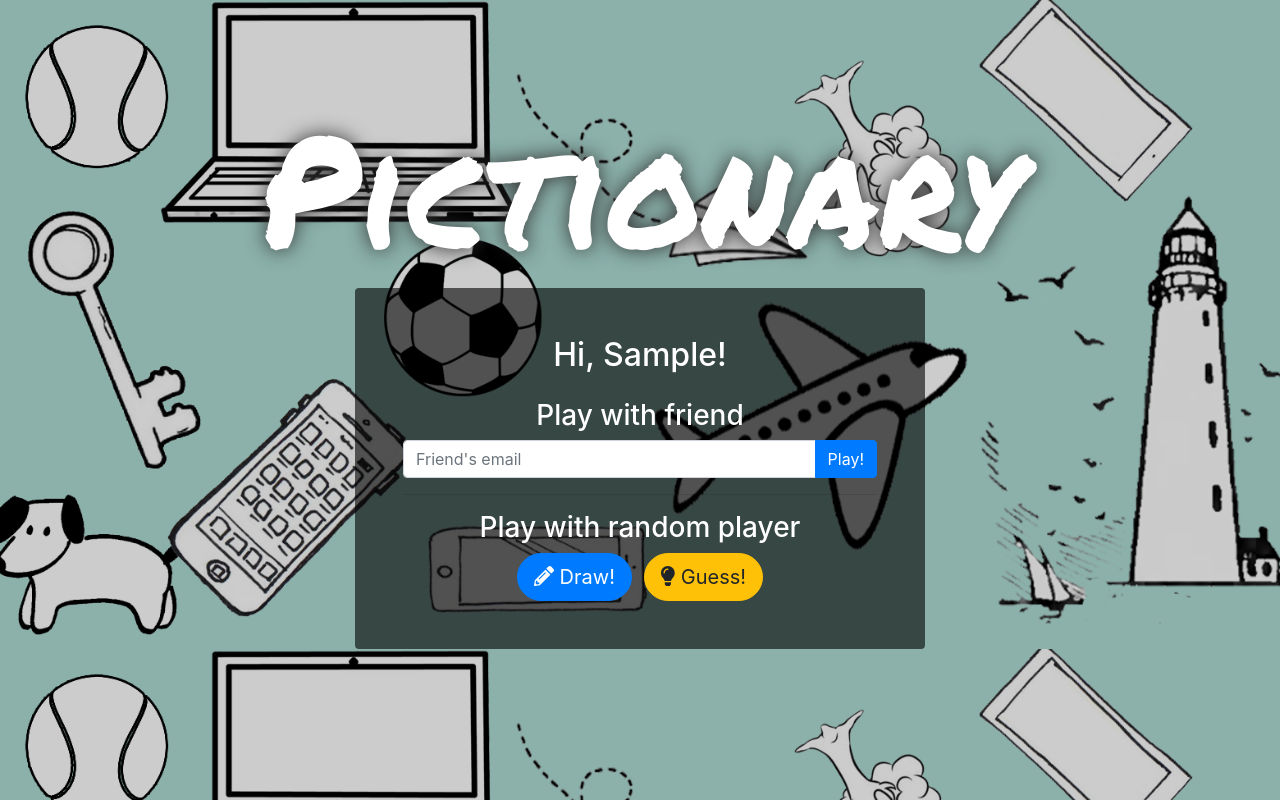
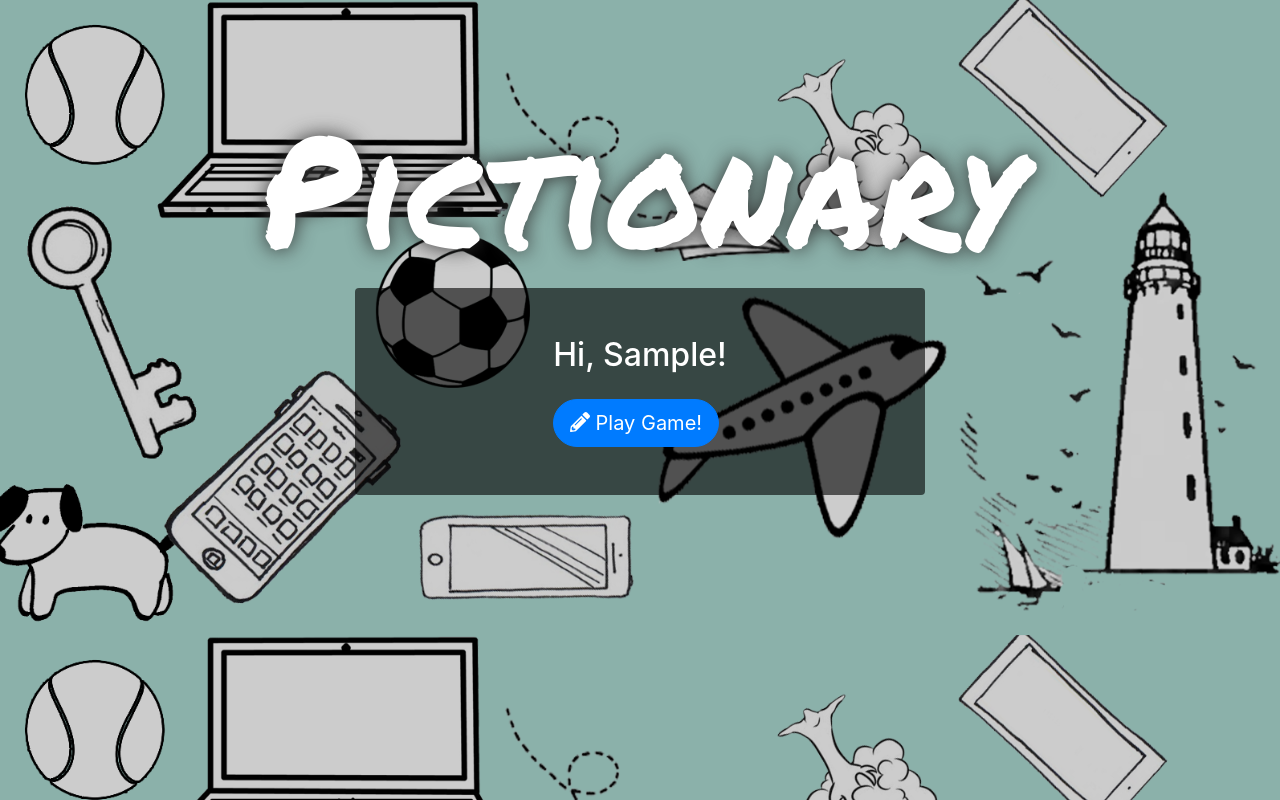
Before and after one commit to LaudateCorpus1/pictionary-3, a Django app: page / in a window 1280 px wide. Run offline with Django 3.2, Linux system fonts and the light colour scheme; the visitor is signed in with stand-in values (Sample User, id 1); some libraries are stand-ins or nearby versions.

Commit message:
Add random play with top 10 least frequent words
- Replace draw, guess with random play
- Add model for words
- Add initial acceptance cards
- Close the game when timer ends

```diff
--- a/pictionary/web/admin.py
+++ b/pictionary/web/admin.py
@@ -1,7 +1,8 @@
 from django.contrib import admin
 
-from .models import Game, Sketch, Path
+from .models import Game, Sketch, Path, Word
 
 admin.site.register(Game)
 admin.site.register(Sketch)
 admin.site.register(Path)
+admin.site.register(Word)
--- a/pictionary/web/static/js/app.js
+++ b/pictionary/web/static/js/app.js
@@ -1,4 +1,4 @@
-var timer2 = "3:01";
+var timer2 = "300:01";
 
 $(function() {
     $('#drawing-board').height($('#drawing-board').parent().height())
@@ -10,7 +10,11 @@
         var seconds = parseInt(timer[1], 10);
         --seconds;
         minutes = (seconds < 0) ? --minutes : minutes;
-        if (minutes < 0) clearInterval(interval);
+        if (minutes < 0) {
+            clearInterval(interval);
+            $('.timeup-card').toggleClass('show');
+            finishGame();
+        };
         seconds = (seconds < 0) ? 59 : seconds;
         seconds = (seconds < 10) ? '0' + seconds : seconds;
         //minutes = (minutes < 10) ?  minutes : minutes;
--- a/pictionary/web/static/styles/app.css
+++ b/pictionary/web/static/styles/app.css
@@ -116,7 +116,7 @@
     top: -101vh;
 }
 
-.finish-card {
+.finish-card, .timeup-card {
     position: fixed;
     width: 100vw;
     height: 100vh;
@@ -126,11 +126,11 @@
     transition: ease-in-out 0.5s;
 }
 
-.finish-card .container {
+.finish-card .container, .timeup-card .container {
     margin-top: 20vh;
 }
 
-.finish-card.show {
+.finish-card.show, .timeup-card.show {
     top: 0;
 }
 
--- a/pictionary/web/templates/web/base.html
+++ b/pictionary/web/templates/web/base.html
@@ -22,7 +22,7 @@
 	<!-- Optional JavaScript -->
 	<!-- jQuery first, then Popper.js, then Bootstrap JS -->
 	<script defer src="https://use.fontawesome.com/releases/v5.7.2/js/all.js" integrity="sha384-0pzryjIRos8mFBWMzSSZApWtPl/5++eIfzYmTgBBmXYdhvxPc+XcFEk+zJwDgWbP" crossorigin="anonymous"></script>
-	<script src="https://code.jquery.com/jquery-3.3.1.slim.min.js" integrity="sha384-q8i/X+965DzO0rT7abK41JStQIAqVgRVzpbzo5smXKp4YfRvH+8abtTE1Pi6jizo" crossorigin="anonymous"></script>
+	<script src="https://code.jquery.com/jquery-3.3.1.min.js"></script>
 	<script src="https://cdnjs.cloudflare.com/ajax/libs/popper.js/1.14.7/umd/popper.min.js" integrity="sha384-UO2eT0CpHqdSJQ6hJty5KVphtPhzWj9WO1clHTMGa3JDZwrnQq4sF86dIHNDz0W1" crossorigin="anonymous"></script>
     <script src="https://stackpath.bootstrapcdn.com/bootstrap/4.3.1/js/bootstrap.min.js" integrity="sha384-JjSmVgyd0p3pXB1rRibZUAYoIIy6OrQ6VrjIEaFf/nJGzIxFDsf4x0xIM+B07jRM" crossorigin="anonymous"></script>
     <script src="{% static 'js/paper.js' %}"></script>
--- a/pictionary/web/templates/web/guess.html
+++ b/pictionary/web/templates/web/guess.html
@@ -37,6 +37,12 @@
 <div class="finish-card bg-success text-white">
     <div class="container text-center">
         <h1 class="text-center">Well done! Your Score is 100!</h1>
+        <a href="/" class="btn btn-lg btn-warning rounded-pill px-3"><i class="fas fa-undo-alt"></i> Play Again?</a>
+    </div>
+</div>
+<div class="timeup-card bg-danger text-white">
+    <div class="container text-center">
+        <h1 class="text-center">You lost!</h1>
         <a href="/" class="btn btn-lg btn-warning rounded-pill px-3"><i class="fas fa-undo-alt"></i> Play Again?</a>
     </div>
 </div>
--- a/pictionary/web/templates/web/index.html
+++ b/pictionary/web/templates/web/index.html
@@ -5,22 +5,25 @@
 	<h1 class="title mt-5 mx-auto">Pictionary</h1>
 	<div class="col-12 col-sm-6 offset-sm-3 text-center bg-black p-5 rounded">
 		<h2 class="mb-4">Hi, {{ firstname }}!</h2>
-		<h3>Play with friend</h3>
-		<form>
+		<!-- <h3>Play with friend</h3> -->
+		<!-- <form>
 			<div class="input-group mb-3">
 				<input type="email" class="form-control" placeholder="Friend's email" aria-label="Friend's email" aria-describedby="basic-addon2">
 				<div class="input-group-append">
 					<button class="btn btn-primary">Play!</button>
 				</div>
 			</div>
-		</form>
-		<hr>
-		<h3>Play with random player</h3>
-		<a href="/draw" class="btn btn-lg btn-primary rounded-pill px-3 mr-2">
+		</form> -->
+		<!-- <hr> -->
+		<!-- <h3>Play with random player</h3> -->
+		<!-- <a href="/draw" class="btn btn-lg btn-primary rounded-pill px-3 mr-2">
 			<i class="fas fa-pencil-alt"></i> Draw!
 		</a>
 		<a href="/guess" class="btn btn-lg btn-warning rounded-pill px-3">
 			<i class="fas fa-lightbulb"></i> Guess!
+		</a> -->
+		<a href="/play" class="btn btn-lg btn-primary rounded-pill px-3 mr-2">
+			<i class="fas fa-pencil-alt"></i> Play Game!
 		</a>
 	</div>
 </div>
--- a/pictionary/web/urls.py
+++ b/pictionary/web/urls.py
@@ -6,6 +6,9 @@
     path('', views.index, name='index'),
     path('draw/', views.drawer_view, name='draw'),
     path('guess/', views.guesser_view, name='guess'),
+    path('play/', views.play_game, name='play_game'),
     path('login/', views.login, name='login'),
-    path('logout/', views.logout_view, name='logout')
+    path('logout/', views.logout_view, name='logout'),
+    path('api/word', views.word),
+    path('api/<uuid:game_id>/finish', views.finish)
 ]
--- a/pictionary/web/views.py
+++ b/pictionary/web/views.py
@@ -4,6 +4,8 @@
 from django.contrib.auth import logout
 from django.db.models import Q
 from .models import Game
+from .models import Word
+import random
 
 def login(request):
     return render(request, 'web/login.html', locals())
@@ -73,3 +75,51 @@
         game = Game(guesser=user_id, wait_guesser=False)
         game.save()
     return render(request, 'web/guess.html', locals())
+
+@login_required
+def play_game(request):
+    user_id = request.user.id
+
+    # Check for existing sessions of the user
+    # If a session is found, ask for continuation/abandoning
+    game = Game.objects.filter((Q(drawer=user_id) | Q(guesser=user_id)) & Q(abandoned=True))
+    if game.count() != 0:
+        game = game[0]
+        if game.drawer == user_id:
+            return render(request, 'web/draw.html', locals())
+        return render(request, 'web/guess.html', locals())
+
+    # Check for started session without a drawer
+    # If not found, create a new session
+    game = Game.objects.filter(wait_drawer=True).order_by('created_on')
+    if game.count() != 0:
+        game = game[0]
+        game.wait_drawer = False
+        game.drawer = user_id
+        game.save(update_fields=['wait_drawer', 'drawer'])
+        return render(request, 'web/draw.html', locals())
+
+    # Check for started session without a drawer
+    # If not found, create a new session
+    game = Game.objects.filter(wait_guesser=True).order_by('created_on')
+    if game.count() != 0:
+        game = game[0]
+        game.wait_guesser = False
+        game.guesser = user_id
+        game.save(update_fields=['wait_guesser', 'guesser'])
+        return render(request, 'web/guess.html', locals())
+
+    game = Game(drawer=user_id, wait_drawer=False)
+    game.save()
+    return render(request, 'web/draw.html', locals())
+
+def word(request):
+    word = Word.objects.order_by('count')[:10]
+    word = random.choice(word)
+    return HttpResponse(word)
+
+def finish(request, game_id):
+    game = Game.objects.get(pk=game_id)
+    game.abandoned = False
+    game.save()
+    return HttpResponse('success')
```
Also changed, not shown: pictionary/web/models.py (+7 -0 lines), pictionary/web/templates/web/draw.html (+32 -5 lines).
